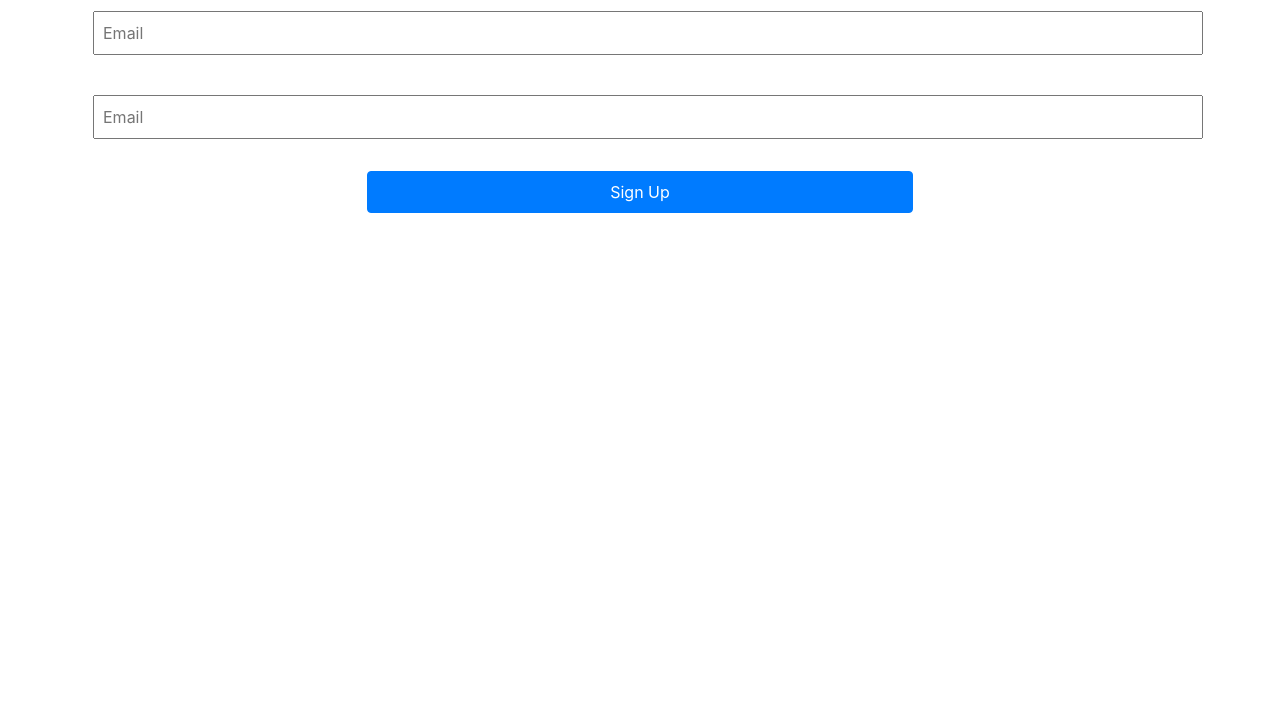
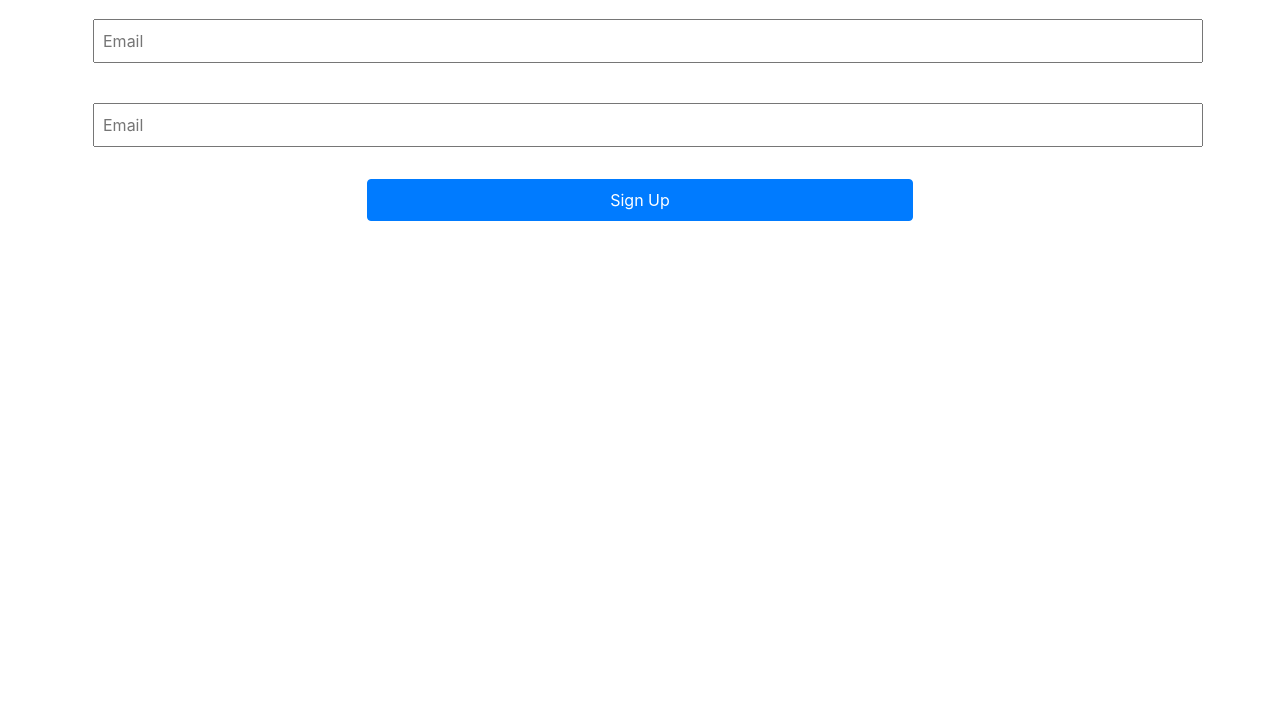
Before and after one commit to 2021BTech/gitTraining, a plain HTML site: page Lumi/index.html in a window 1280 px wide. Shown: the part 77-800 px from the top of the page. Drawn offline with nearby package versions, Linux system fonts and the light colour scheme.

Commit message:
lumi file

```diff
--- a/Lumi/index.html
+++ b/Lumi/index.html
@@ -7,11 +7,12 @@
     <meta name="viewport" content="width=device-width, initial-scale=1, shrink-to-fit=no">
 
     <!-- Bootstrap CSS -->
+    <link rel="stylesheet" href="main.css">
     <link rel="stylesheet" href="https://stackpath.bootstrapcdn.com/bootstrap/4.3.1/css/bootstrap.min.css" integrity="sha384-ggOyR0iXCbMQv3Xipma34MD+dH/1fQ784/j6cY/iJTQUOhcWr7x9JvoRxT2MZw1T" crossorigin="anonymous">
   </head>
   <body>
 
-    <form>
+    <form class="py-2">
         <center>
             <div class="container">
                 <h1> Sign up Form</h1>
--- a/Lumi/main.css
+++ b/Lumi/main.css
@@ -0,0 +1,6 @@
+*{
+    padding: 0;
+    margin: 0;
+    box-sizing: border-box;
+    list-style: none;
+}
```
Also changed, not shown: 9 other files.
